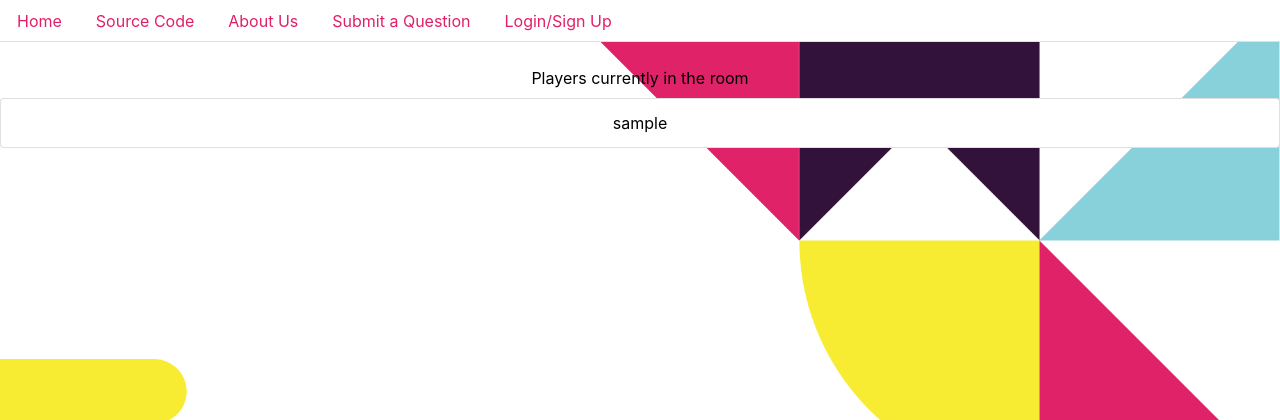
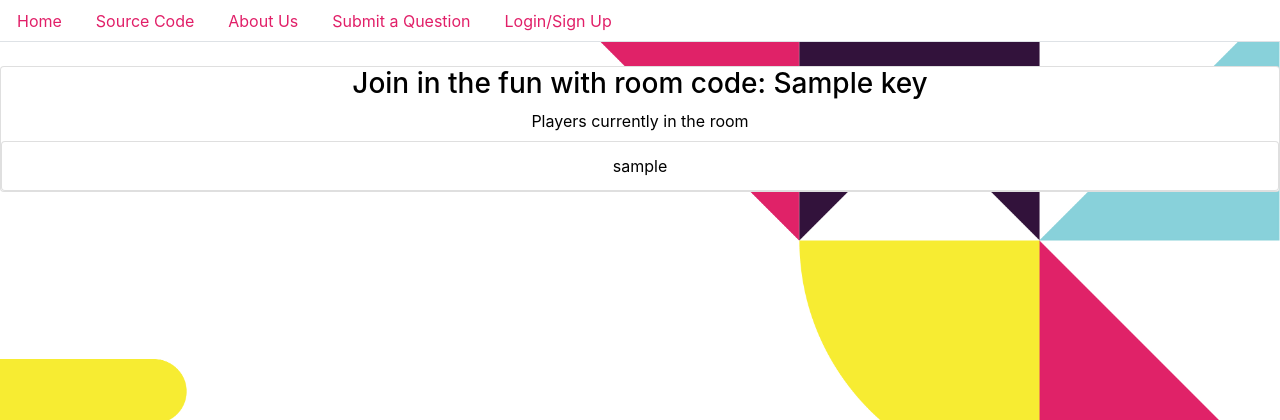
Before and after one commit to jzaia18/PandoraEngine, a Flask app: template templates/room.html in a window 1280 px wide. Shown: the top 420 px of the page. Run offline with Flask 2, Linux system fonts and the light colour scheme; the template is opened without the code that fills it: most values are stand-ins (such as "Sample title", 1, 10 or a date in 2020); some libraries are stand-ins or nearby versions.

Commit message:
Show room code from host

```diff
--- a/templates/room.html
+++ b/templates/room.html
@@ -6,7 +6,9 @@
 
 {% block body %}
     <center>
+        <div class="card">
         <div id="pre-game">
+            <h3>Join in the fun with room code: {{ room_data['key'] }}</h3>
             <label> Players currently in the room </label>
             <ul id="player-list" class="list-group">
                 {% for player in room_data['players'] %}
@@ -14,6 +16,7 @@
                 {% endfor %}
             </ul>
         </div>
+    </div>
     </center>
     <div class="center-block">
         <div id="widget-container" style="text-align:center; display:none">
```
